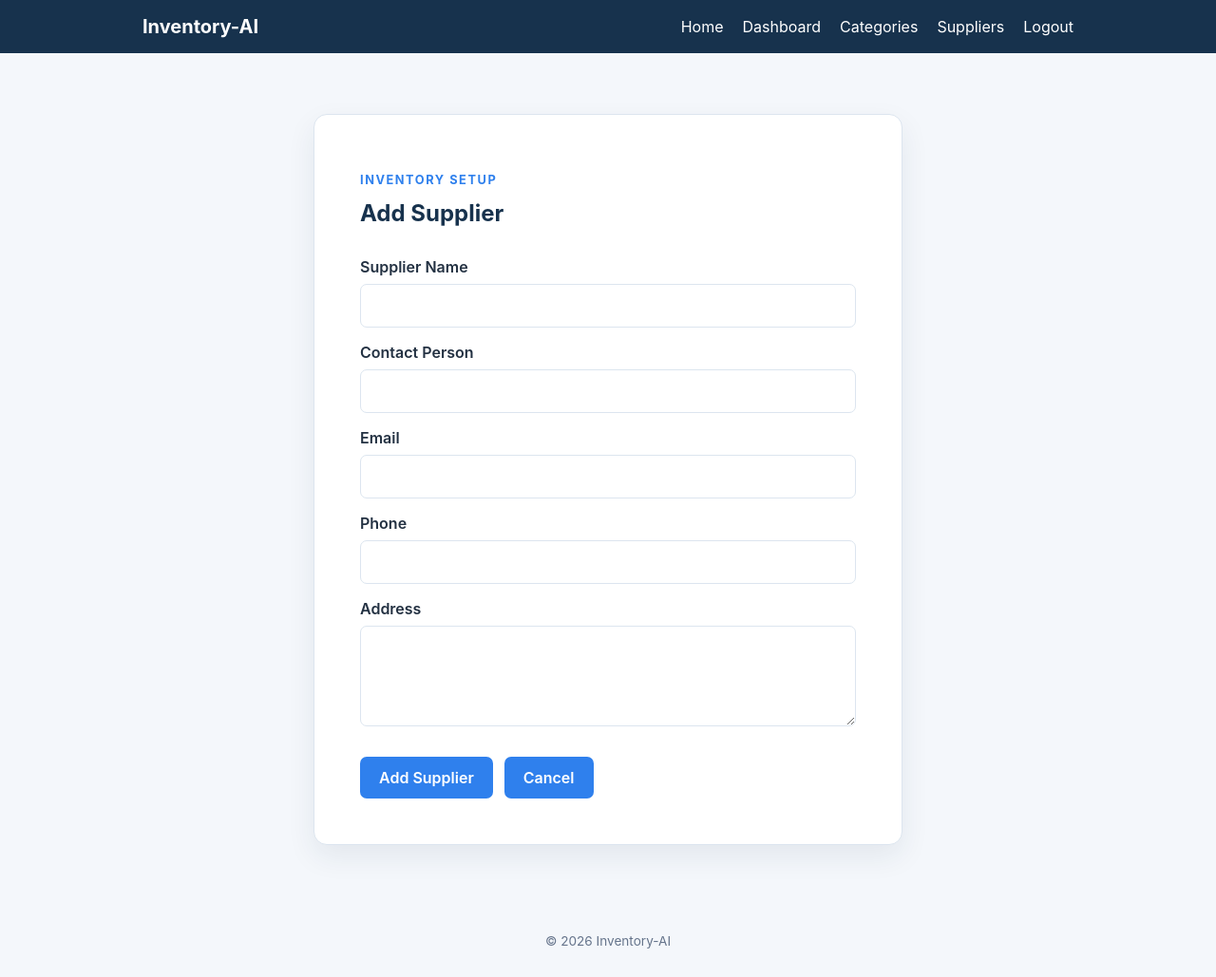
After one commit to PriyaGhosal/Inventory-AI, a Flask app: page /suppliers/add in a window 1280 px wide. The commit adds this page. Shown: the whole page at 95% size. Run offline with Flask 3, Linux system fonts and the light colour scheme; the visitor is signed in with stand-in values (Sample User, id 1).

Commit message:
Add supplier management

```diff
--- a/app.py
+++ b/app.py
@@ -2,6 +2,7 @@
 
 import click
 import mysql.connector
+import re
 from dotenv import load_dotenv
 from flask import Flask, flash, redirect, render_template, session, url_for
 from flask import request
@@ -381,6 +382,292 @@ def validate_category_input(category):
     return None
 
 
+@app.get("/suppliers")
+def suppliers():
+    """Display suppliers, optionally filtered by a simple search term."""
+    if "user_id" not in session:
+        flash("Please log in to access suppliers.", "error")
+        return redirect(url_for("login"))
+
+    search_term = request.args.get("search", "").strip()
+    connection = None
+    cursor = None
+    supplier_rows = []
+    try:
+        connection = get_db_connection()
+        cursor = connection.cursor(dictionary=True)
+        if search_term:
+            search_pattern = f"%{search_term}%"
+            cursor.execute(
+                """
+                SELECT supplier_id, supplier_name, contact_person, email,
+                       phone, address, created_at
+                FROM suppliers
+                WHERE supplier_name LIKE %s
+                   OR contact_person LIKE %s
+                   OR email LIKE %s
+                   OR phone LIKE %s
+                ORDER BY supplier_name ASC
+                """,
+                (search_pattern, search_pattern, search_pattern, search_pattern),
+            )
+        else:
+            cursor.execute(
+                """
+                SELECT supplier_id, supplier_name, contact_person, email,
+                       phone, address, created_at
+                FROM suppliers
+                ORDER BY supplier_name ASC
+                """
+            )
+        supplier_rows = cursor.fetchall()
+    except mysql.connector.Error:
+        app.logger.exception("Database error while loading suppliers")
+        flash("Suppliers are temporarily unavailable. Please try again.", "error")
+    finally:
+        if cursor is not None:
+            cursor.close()
+        if connection is not None and connection.is_connected():
+            connection.close()
+
+    return render_template(
+        "suppliers.html",
+        page_title="Supplier Management",
+        suppliers=supplier_rows,
+        search_term=search_term,
+    )
+
+
+@app.route("/suppliers/add", methods=["GET", "POST"])
+def add_supplier():
+    """Display and process the add-supplier form."""
+    if "user_id" not in session:
+        flash("Please log in to manage suppliers.", "error")
+        return redirect(url_for("login"))
+
+    supplier = empty_supplier()
+    if request.method == "POST":
+        supplier = supplier_from_form()
+        validation_error = validate_supplier_input(supplier)
+        if validation_error:
+            flash(validation_error, "error")
+            return render_supplier_form(supplier, "Add Supplier", "Add Supplier")
+
+        connection = None
+        cursor = None
+        try:
+            connection = get_db_connection()
+            cursor = connection.cursor()
+            cursor.execute(
+                """
+                INSERT INTO suppliers
+                    (supplier_name, contact_person, email, phone, address)
+                VALUES (%s, %s, %s, %s, %s)
+                """,
+                supplier_values(supplier),
+            )
+            connection.commit()
+        except mysql.connector.Error:
+            if connection is not None:
+                connection.rollback()
+            app.logger.exception("Database error while adding supplier")
+            flash("The supplier could not be added. Please try again.", "error")
+            return render_supplier_form(supplier, "Add Supplier", "Add Supplier")
+        finally:
+            if cursor is not None:
+                cursor.close()
+            if connection is not None and connection.is_connected():
+                connection.close()
+
+        flash("Supplier added successfully.", "success")
+        return redirect(url_for("suppliers"))
+
+    return render_supplier_form(supplier, "Add Supplier", "Add Supplier")
+
+
+@app.route("/suppliers/edit/<int:supplier_id>", methods=["GET", "POST"])
+def edit_supplier(supplier_id):
+    """Display and process the edit form for one supplier."""
+    if "user_id" not in session:
+        flash("Please log in to manage suppliers.", "error")
+        return redirect(url_for("login"))
+
+    connection = None
+    cursor = None
+    try:
+        connection = get_db_connection()
+        cursor = connection.cursor(dictionary=True)
+        cursor.execute(
+            """
+            SELECT supplier_id, supplier_name, contact_person, email, phone, address
+            FROM suppliers
+            WHERE supplier_id = %s
+            """,
+            (supplier_id,),
+        )
+        supplier = cursor.fetchone()
+    except mysql.connector.Error:
+        app.logger.exception("Database error while loading supplier %s", supplier_id)
+        flash("The supplier could not be loaded. Please try again.", "error")
+        return redirect(url_for("suppliers"))
+    finally:
+        if cursor is not None:
+            cursor.close()
+        if connection is not None and connection.is_connected():
+            connection.close()
+
+    if supplier is None:
+        flash("Supplier not found.", "error")
+        return redirect(url_for("suppliers"))
+
+    if request.method == "POST":
+        supplier.update(supplier_from_form())
+        validation_error = validate_supplier_input(supplier)
+        if validation_error:
+            flash(validation_error, "error")
+            return render_supplier_form(supplier, "Edit Supplier", "Save Changes")
+
+        connection = None
+        cursor = None
+        try:
+            connection = get_db_connection()
+            cursor = connection.cursor()
+            cursor.execute(
+                """
+                UPDATE suppliers
+                SET supplier_name = %s, contact_person = %s, email = %s,
+                    phone = %s, address = %s
+                WHERE supplier_id = %s
+                """,
+                supplier_values(supplier) + (supplier_id,),
+            )
+            connection.commit()
+        except mysql.connector.Error:
+            if connection is not None:
+                connection.rollback()
+            app.logger.exception("Database error while editing supplier %s", supplier_id)
+            flash("The supplier could not be updated. Please try again.", "error")
+            return render_supplier_form(supplier, "Edit Supplier", "Save Changes")
+        finally:
+            if cursor is not None:
+                cursor.close()
+            if connection is not None and connection.is_connected():
+                connection.close()
+
+        flash("Supplier updated successfully.", "success")
+        return redirect(url_for("suppliers"))
+
+    return render_supplier_form(supplier, "Edit Supplier", "Save Changes")
+
+
+@app.post("/suppliers/delete/<int:supplier_id>")
+def delete_supplier(supplier_id):
+    """Delete a supplier only when no purchase records reference it."""
+    if "user_id" not in session:
+        flash("Please log in to manage suppliers.", "error")
+        return redirect(url_for("login"))
+
+    connection = None
+    cursor = None
+    try:
+        connection = get_db_connection()
+        cursor = connection.cursor()
+        cursor.execute(
+            "DELETE FROM suppliers WHERE supplier_id = %s",
+            (supplier_id,),
+        )
+        if cursor.rowcount == 0:
+            flash("Supplier not found.", "error")
+        else:
+            connection.commit()
+            flash("Supplier deleted successfully.", "success")
+            return redirect(url_for("suppliers"))
+    except mysql.connector.IntegrityError:
+        if connection is not None:
+            connection.rollback()
+        flash(
+            "This supplier cannot be deleted because purchase records are associated with it.",
+            "error",
+        )
+    except mysql.connector.Error:
+        if connection is not None:
+            connection.rollback()
+        app.logger.exception("Database error while deleting supplier %s", supplier_id)
+        flash("The supplier could not be deleted. Please try again.", "error")
+    finally:
+        if cursor is not None:
+            cursor.close()
+        if connection is not None and connection.is_connected():
+            connection.close()
+
+    return redirect(url_for("suppliers"))
+
+
+def empty_supplier():
+    """Return the fields used by the supplier form."""
+    return {
+        "supplier_name": "",
+        "contact_person": "",
+        "email": "",
+        "phone": "",
+        "address": "",
+    }
+
+
+def supplier_from_form():
+    """Read and trim supplier fields submitted by the browser."""
+    return {
+        "supplier_name": request.form.get("supplier_name", "").strip(),
+        "contact_person": request.form.get("contact_person", "").strip(),
+        "email": request.form.get("email", "").strip(),
+        "phone": request.form.get("phone", "").strip(),
+        "address": request.form.get("address", "").strip(),
+    }
+
+
+def supplier_values(supplier):
+    """Return supplier fields in database column order."""
+    return (
+        supplier["supplier_name"],
+        supplier["contact_person"] or None,
+        supplier["email"] or None,
+        supplier["phone"] or None,
+        supplier["address"] or None,
+    )
+
+
+def validate_supplier_input(supplier):
+    """Return a friendly validation message, or None when input is valid."""
+    limits = (
+        ("supplier_name", 150, "Supplier name"),
+        ("contact_person", 100, "Contact person"),
+        ("email", 150, "Email"),
+        ("phone", 30, "Phone"),
+        ("address", 255, "Address"),
+    )
+    if not supplier["supplier_name"]:
+        return "Supplier name is required."
+    for field_name, maximum, label in limits:
+        if len(supplier[field_name]) > maximum:
+            return f"{label} must be {maximum} characters or fewer."
+    if supplier["email"] and not re.fullmatch(
+        r"[^@\s]+@[^@\s]+\.[^@\s]+", supplier["email"]
+    ):
+        return "Please enter a valid email address."
+    return None
+
+
+def render_supplier_form(supplier, form_title, submit_label):
+    """Render the shared add/edit supplier form."""
+    return render_template(
+        "supplier_form.html",
+        page_title=form_title,
+        form_title=form_title,
+        submit_label=submit_label,
+        supplier=supplier,
+    )
+
+
 @app.post("/logout")
 def logout():
     """End the current session and return the user to the login page."""
--- a/static/css/style.css
+++ b/static/css/style.css
@@ -117,6 +117,38 @@ nav a:hover {
 
 .table-card {
     padding: 0;
+}
+
+.supplier-form-card {
+    max-width: 620px;
+}
+
+.search-form {
+    background: var(--surface);
+    border: 1px solid var(--border);
+    border-radius: 10px;
+    margin: 0 0 1.5rem;
+    padding: 1rem 1.25rem;
+}
+
+.search-form label {
+    display: block;
+    margin-top: 0;
+}
+
+.search-controls {
+    align-items: center;
+    display: flex;
+    gap: 0.75rem;
+}
+
+.search-controls input {
+    flex: 1;
+}
+
+.search-controls .button {
+    flex-shrink: 0;
+    margin-top: 0;
 }
 
 .table-wrapper {
@@ -319,4 +351,13 @@ textarea:focus {
         align-items: flex-start;
         flex-direction: column;
     }
+
+    .search-controls {
+        align-items: stretch;
+        flex-direction: column;
+    }
+
+    .search-controls .button {
+        width: 100%;
+    }
 }
--- a/templates/base.html
+++ b/templates/base.html
@@ -14,6 +14,7 @@
             {% if logged_in or session.get("user_id") %}
                 <a href="{{ url_for('dashboard') }}">Dashboard</a>
                 <a href="{{ url_for('categories') }}">Categories</a>
+                <a href="{{ url_for('suppliers') }}">Suppliers</a>
                 <form class="logout-form" method="post" action="{{ url_for('logout') }}">
                     <button class="nav-button" type="submit">Logout</button>
                 </form>
--- /dev/null
+++ b/templates/supplier_form.html
@@ -0,0 +1,54 @@
+{% extends "base.html" %}
+
+{% block content %}
+<section class="form-card supplier-form-card">
+    <p class="eyebrow">Inventory setup</p>
+    <h1>{{ form_title }}</h1>
+    <form method="post" action="{{ request.path }}">
+        <label for="supplier_name">Supplier Name</label>
+        <input
+            id="supplier_name"
+            name="supplier_name"
+            type="text"
+            maxlength="150"
+            value="{{ supplier.supplier_name }}"
+            required
+        >
+
+        <label for="contact_person">Contact Person</label>
+        <input
+            id="contact_person"
+            name="contact_person"
+            type="text"
+            maxlength="100"
+            value="{{ supplier.contact_person or '' }}"
+        >
+
+        <label for="email">Email</label>
+        <input
+            id="email"
+            name="email"
+            type="email"
+            maxlength="150"
+            value="{{ supplier.email or '' }}"
+        >
+
+        <label for="phone">Phone</label>
+        <input
+            id="phone"
+            name="phone"
+            type="tel"
+            maxlength="30"
+            value="{{ supplier.phone or '' }}"
+        >
+
+        <label for="address">Address</label>
+        <textarea id="address" name="address" maxlength="255" rows="4">{{ supplier.address or "" }}</textarea>
+
+        <div class="form-actions">
+            <button class="button" type="submit">{{ submit_label }}</button>
+            <a class="button button-secondary" href="{{ url_for('suppliers') }}">Cancel</a>
+        </div>
+    </form>
+</section>
+{% endblock %}
```
Also changed, not shown: templates/suppliers.html (added, +83 -0 lines), README.md.
